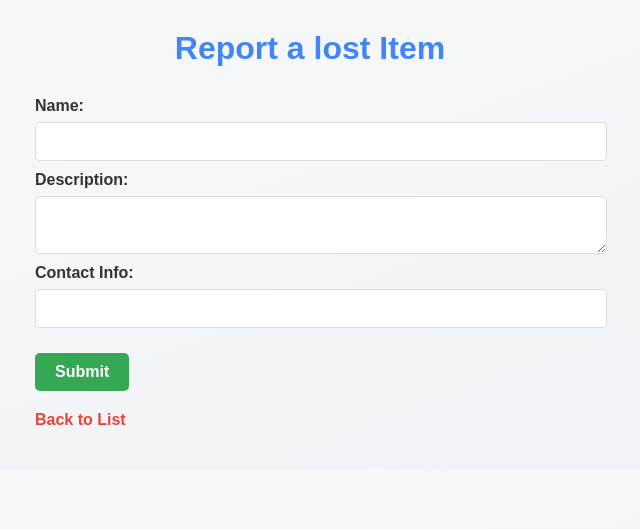
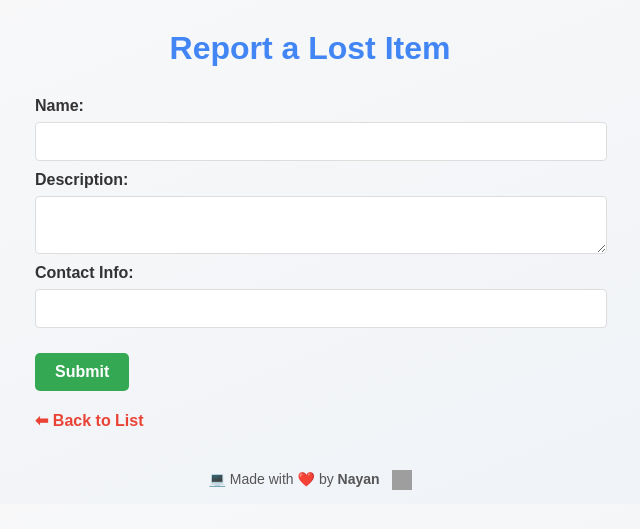
Before and after one commit to KumarNayan11/Lost-Found-App, a Flask app: page /add in a window 1280 px wide. Shown: the top 529 px of the page, without its empty margins (330-970 px from the left). Run offline with Flask 3, Linux system fonts and the light colour scheme; grey boxes are pictures that could not be loaded.

Commit message:
updating templates

```diff
--- a/static/style.css
+++ b/static/style.css
@@ -245,3 +245,22 @@ form select {
 form button[type="submit"] {
     margin-top: 15px;
 }
+
+footer {
+    text-align: center;
+    margin-top: 30px;
+    font-size: 14px;
+    color: #555;
+}
+
+.github-icon {
+    width: 20px;
+    height: 20px;
+    margin-left: 8px;
+    vertical-align: middle;
+    transition: transform 0.2s ease-in-out;
+}
+
+.github-icon:hover {
+    transform: scale(1.2);
+}
--- a/templates/add_item.html
+++ b/templates/add_item.html
@@ -1,11 +1,7 @@
-<!doctype html>
-<html>
-<head>
-    <title>Report a lost Item</title>
-    <link rel="stylesheet" href="{{ url_for('static', filename='style.css') }}">
-</head>
-<body>
-    <h1>Report a lost Item</h1>
+{% extends "base.html" %}
+
+{% block content %}
+    <h1>Report a Lost Item</h1>
     <div class="form-container">
         <form method="post">
             <label for="name">Name:</label>
@@ -22,7 +18,6 @@
 
             <button type="submit">Submit</button>
         </form>
-        <a href="{{ url_for('index') }}" class="back-link">Back to List</a>
+        <a href="{{ url_for('index') }}" class="back-link">⬅ Back to List</a>
     </div>
-</body>
-</html>
+{% endblock %}
--- /dev/null
+++ b/templates/base.html
@@ -0,0 +1,26 @@
+<!DOCTYPE html>
+<html lang="en">
+<head>
+    <meta charset="UTF-8">
+    <meta name="viewport" content="width=device-width, initial-scale=1.0">
+    <title>Lost & Found App</title>
+    <link rel="stylesheet" href="{{ url_for('static', filename='style.css') }}">
+</head>
+<body>
+
+    <!-- Main content will be inserted here -->
+    {% block content %}{% endblock %}
+
+    <!-- Footer -->
+    <footer>
+    <p class="footer">
+        💻 Made with ❤️ by <b>Nayan</b>
+        <a href="https://github.com/KumarNayan11/Lost-found-app" target="_blank">
+            <img src="https://img.icons8.com/ios-glyphs/30/000000/github.png" alt="GitHub" class="github-icon">
+        </a>
+    </p>
+</footer>
+
+
+</body>
+</html>
```
Also changed, not shown: templates/index.html (+14 -19 lines).
